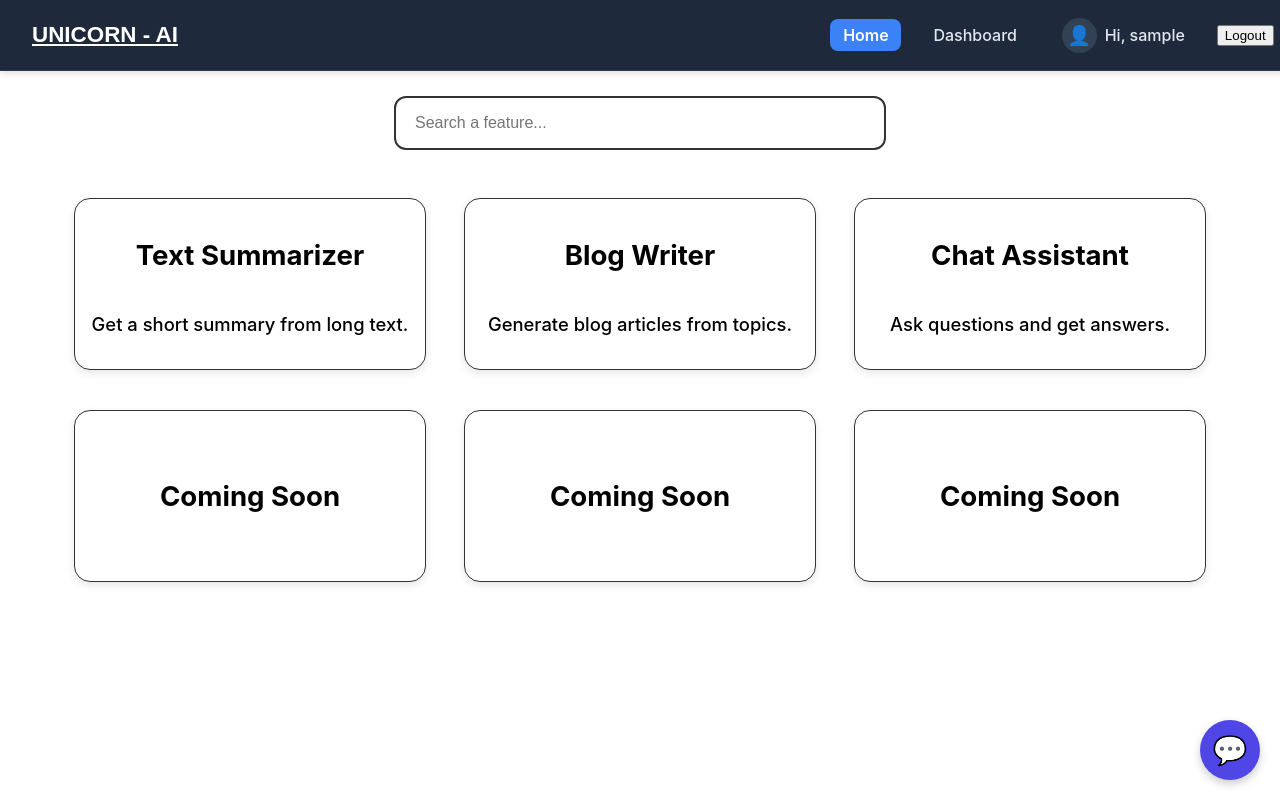
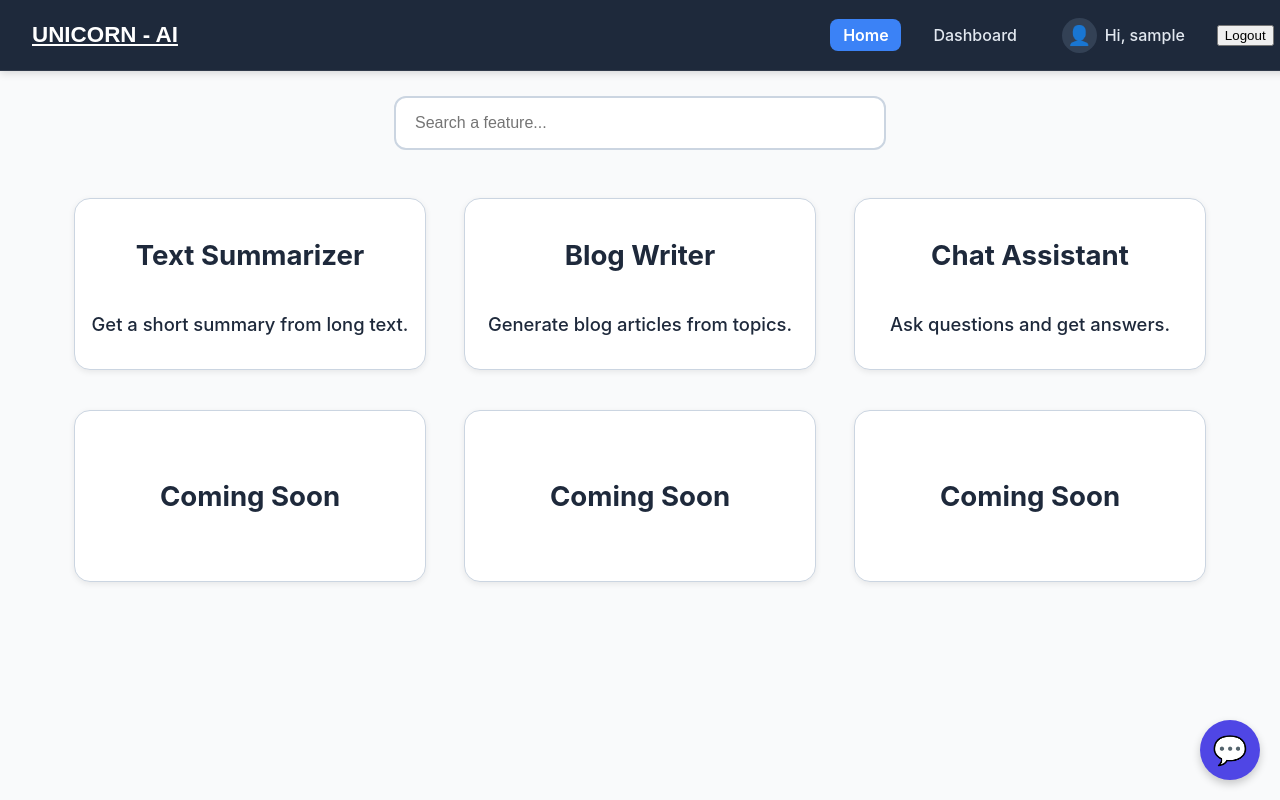
Before and after one commit to pranjalroy19/Unicorn-AI-Powered, a React (Create React App) app in the folder frontend/: page / in a window 1280 px wide. Built offline with nearby package versions, Linux system fonts and the light colour scheme; sample sign-in values are in the browser's storage.

Commit message:
new changes

```diff
--- a/frontend/src/index.css
+++ b/frontend/src/index.css
@@ -1,23 +1,64 @@
+/* 🌙 Global theme variables */
 
-/* 🌙 Optional global styles */
+/* Light theme (default) */
+:root {
+  --bg-color: #f9fafb;
+  --text-color: #1e293b;
+  --heading-color: #0f172a;
+  --text-muted: #475569;
+  --sidebar-bg: #f1f5f9;
+  --border-color: #cbd5e1;
+  --hover-bg: #e2e8f0;
+  --accent-color: #3b82f6;
+  --card-bg: #ffffff;
+  --card-shadow: 0 2px 6px rgba(0, 0, 0, 0.08);
+  --btn-bg: #e2e8f0;
+  --btn-text: #1e293b;
+  --btn-hover: #cbd5e1;
+}
+
+/* Dark theme */
+.dark {
+  --bg-color: #0f172a;
+  --text-color: #f8fafc;
+  --heading-color: #ffffff;
+  --text-muted: #94a3b8;
+  --sidebar-bg: #1e293b;
+  --border-color: #334155;
+  --hover-bg: #334155;
+  --accent-color: #60a5fa;
+  --card-bg: #1e293b;
+  --card-shadow: 0 2px 6px rgba(0, 0, 0, 0.5);
+  --btn-bg: #334155;
+  --btn-text: #f8fafc;
+  --btn-hover: #475569;
+}
+
+/* 🌙 Global base styles */
 body {
   font-family: 'Inter', sans-serif;
+  background: var(--bg-color);
+  color: var(--text-color);
   transition: background-color 0.3s ease, color 0.3s ease;
+  overflow-y: scroll;
+  scrollbar-width: none; /* Firefox */
 }
-/* Remove scrollbars globally */
+body::-webkit-scrollbar {
+  display: none; /* Chrome, Safari */
+}
+
 html, body {
   height: 100%;
   margin: 0;
-  overflow: hidden; /* ❌ disables scrolling */
 }
 
-/* Make register page take full viewport without extra padding */
+/* Register page stays same */
 .register-page {
-  height: 100vh; /* exact viewport height */
+  height: 100vh;
   display: flex;
   align-items: center;
   justify-content: center;
   background: linear-gradient(135deg, #7c3aed 0%, #9333ea 50%, #a855f7 100%);
   transition: background 0.5s ease;
-  padding: 0; /* remove padding that caused scroll */
+  padding: 0;
 }
--- a/frontend/src/pages/Home.css
+++ b/frontend/src/pages/Home.css
@@ -1,17 +1,23 @@
-/* Home.css - centered layout + responsive */
+
+
+
+
+
 .home-container {
-  padding: 6rem 2rem 3rem; /* keep space for navbar */
+  padding: 6rem 2rem 3rem;
   max-width: 1200px;
   margin: 0 auto;
   box-sizing: border-box;
+  background: var(--bg-color);
+  color: var(--text-color);
 }
 
-/* heading */
 .home-heading {
   text-align: center;
   font-size: 2.2rem;
   font-weight: bold;
   margin-bottom: 2.5rem;
+  color: var(--heading-color);
 }
 
 /* Search bar */
@@ -21,19 +27,22 @@
   margin-bottom: 3rem;
 }
 
+/* Search bar */
 .feature-search input {
   width: 60%;
   max-width: 450px;
   padding: 1rem 1.2rem;
-  border: 2px solid #333;
+  border: 2px solid var(--border-color);
   border-radius: 12px;
   font-size: 1rem;
   outline: none;
+  background: var(--card-bg);
+  color: var(--text-color);
   transition: border-color 0.3s ease, box-shadow 0.3s ease;
 }
 
 .feature-search input:focus {
-  border-color: #4f46e5;
+  border-color: var(--accent-color);
   box-shadow: 0 0 0 3px rgba(79, 70, 229, 0.12);
 }
 
@@ -48,15 +57,16 @@
   max-width: 1150px;
 }
 
-/* Card style */
+
+/* Cards */
 .feature-card {
   width: 350px;
   height: 170px;
-  border: 1px solid #333;
+  border: 1px solid var(--border-color);
   border-radius: 16px;
   text-align: center;
-  background: #fff;
-  box-shadow: 0 3px 8px rgba(0, 0, 0, 0.1);
+  background: var(--card-bg);
+  box-shadow: var(--card-shadow);
   transition: all 0.3s ease;
   cursor: pointer;
   display: flex;
@@ -65,18 +75,17 @@
   justify-content: center;
   font-size: 1.15rem;
   font-weight: 500;
-  scroll-margin-top: 6.5rem;
+  color: var(--text-color);
 }
 
-/* Hover effect */
 .feature-card:hover {
   transform: translateY(-6px) scale(1.05);
-  border-color: #4f46e5;
+  border-color: var(--accent-color);
   box-shadow: 0 8px 18px rgba(0, 0, 0, 0.15);
 }
 
 .feature-card.clickable:hover {
-  background: #f3f4f6;
+  background: var(--hover-bg);
 }
 
 .feature-card.disabled {
@@ -253,3 +262,39 @@ body::-webkit-scrollbar {
   padding: 8px 12px;
   cursor: pointer;
 }
+
+
+.suggestions-dropdown {
+  position: absolute;
+  top: 105%;
+  left: 0;
+  width: 60%;
+  max-width: 450px;
+
+  background: #1f1f1f;            /* dark background like Chrome */
+  border: 1px solid #333;          /* subtle border */
+  border-radius: 12px;
+  list-style: none;
+  padding: 0;
+  margin: 4px 0 0;
+  box-shadow: 0 4px 12px rgba(0, 0, 0, 0.4); /* soft shadow */
+  z-index: 1000;
+  overflow: hidden;                /* round corners for items too */
+}
+
+.suggestions-dropdown li {
+  padding: 0.9rem 1.2rem;
+  cursor: pointer;
+  color: #e5e5e5;                  /* light text */
+  font-size: 0.95rem;
+  border-bottom: 1px solid #2c2c2c; /* subtle divider between items */
+  transition: background 0.2s ease;
+}
+
+.suggestions-dropdown li:last-child {
+  border-bottom: none;
+}
+
+.suggestions-dropdown li:hover {
+  background: #2a2a2a;             /* slightly lighter on hover */
+}
--- a/frontend/src/pages/Home.js
+++ b/frontend/src/pages/Home.js
@@ -13,11 +13,10 @@ const features = [
   { id: "f6", title: "Coming Soon" },
 ];
 
-// Map feature IDs to routes
 const featureRoutes = {
   summarizer: "/summarizer",
   blog: "/blog",
-  chat: null, // handled separately
+  chat: null,
 };
 
 function Home() {
@@ -26,21 +25,31 @@ function Home() {
   const [messages, setMessages] = useState([]);
   const [input, setInput] = useState("");
   const [loading, setLoading] = useState(false);
+  const [showSuggestions, setShowSuggestions] = useState(false);
+
   const cardRefs = useRef({});
   const navigate = useNavigate();
 
-  // Scroll to card on search
-  useEffect(() => {
-    if (!searchTerm) return;
-    const match = features.find(
-      (f) => f.title && f.title.toLowerCase().includes(searchTerm.toLowerCase())
-    );
-    if (match && cardRefs.current[match.id]) {
-      cardRefs.current[match.id].scrollIntoView({ behavior: "smooth", block: "center" });
-    }
-  }, [searchTerm]);
+  // live suggestions (Google-like)
+  const suggestions = features.filter(
+    (f) =>
+      f.title &&
+      searchTerm.trim() !== "" &&
+      f.title.toLowerCase().includes(searchTerm.toLowerCase())
+  );
 
-  // Send message to AI
+  const filteredFeatures =
+    searchTerm.trim() === ""
+      ? features
+      : features.filter((f) =>
+          f.title?.toLowerCase().includes(searchTerm.toLowerCase())
+        );
+
+  const handleSelectSuggestion = (title) => {
+    setSearchTerm(title);
+    setShowSuggestions(false);
+  };
+
   const handleSend = async () => {
     if (!input.trim()) return;
     const userMessage = input;
@@ -49,7 +58,9 @@ function Home() {
     setLoading(true);
 
     try {
-      const res = await axios.post("http://localhost:5000/api/ai/chat", { message: userMessage });
+      const res = await axios.post("http://localhost:5000/api/ai/chat", {
+        message: userMessage,
+      });
       const reply = res.data.reply;
       setMessages((prev) => [...prev, { sender: "assistant", text: reply }]);
     } catch (err) {
@@ -66,20 +77,41 @@ function Home() {
   return (
     <div className="home-container">
       {/* Search box */}
-      <div className="feature-search">
+      <div className="feature-search" style={{ position: "relative" }}>
         <input
           type="text"
           placeholder="Search a feature..."
           value={searchTerm}
-          onChange={(e) => setSearchTerm(e.target.value)}
+          onChange={(e) => {
+            setSearchTerm(e.target.value);
+            setShowSuggestions(true);
+          }}
+          onFocus={() => searchTerm && setShowSuggestions(true)}
+          onBlur={() => setTimeout(() => setShowSuggestions(false), 150)}
+          onKeyDown={(e) => {
+            if (e.key === "Enter") {
+              setShowSuggestions(false);
+            }
+          }}
         />
+
+        {/* Google-style suggestions */}
+        {showSuggestions && suggestions.length > 0 && (
+          <ul className="suggestions-dropdown">
+            {suggestions.map((f) => (
+              <li key={f.id} onClick={() => handleSelectSuggestion(f.title)}>
+                {f.title}
+              </li>
+            ))}
+          </ul>
+        )}
       </div>
 
       {/* Feature cards */}
       <div className="feature-cards">
-        {features.map((f, i) => (
+        {filteredFeatures.map((f) => (
           <div
-            key={i}
+            key={f.id}
             ref={(el) => (cardRefs.current[f.id] = el)}
             onClick={() => {
               if (f.id === "chat") {
@@ -133,7 +165,6 @@ function Home() {
         </div>
       )}
 
-      {/* Floating button */}
       {!isChatOpen && (
         <button className="chat-floating-btn" onClick={() => setIsChatOpen(true)}>
           💬
```
